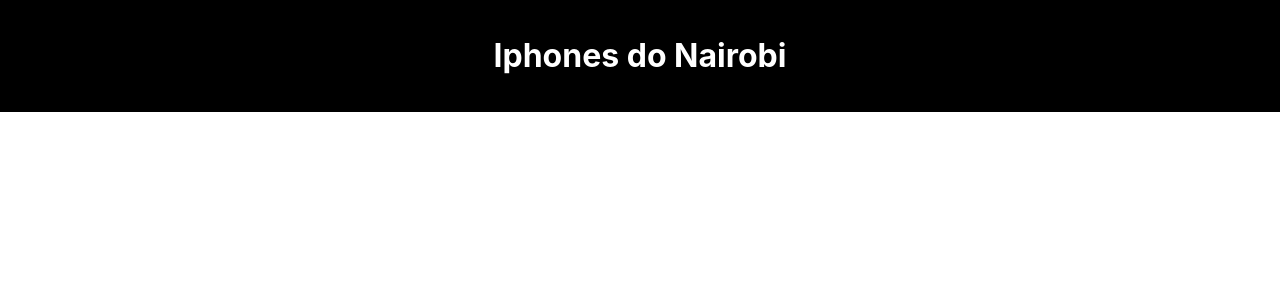
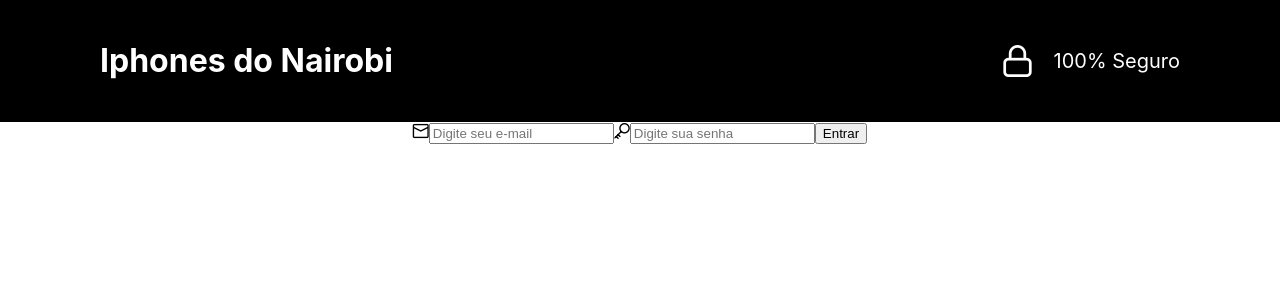
Before and after one commit to mateusmautone/IphonesNairobi, a React (Create React App) app: page /login in a window 1280 px wide. Shown: the top 300 px of the page. Built offline with nearby package versions, Linux system fonts and the light colour scheme.

Commit message:
tela login crua + sistema login

```diff
--- a/package.json
+++ b/package.json
@@ -6,6 +6,7 @@
     "@testing-library/jest-dom": "^5.17.0",
     "@testing-library/react": "^13.4.0",
     "@testing-library/user-event": "^13.5.0",
+    "primeicons": "^7.0.0",
     "react": "^18.2.0",
     "react-dom": "^18.2.0",
     "react-router-dom": "^6.22.3",
--- a/src/App.styles.js
+++ b/src/App.styles.js
@@ -3,13 +3,30 @@
 export const HeaderLogin = styled.header`
     background-color: black;
     display: flex;
-    justify-content: center;
-    align-items: center;
-    height: 100%; -
+    justify-content: space-between; /* Alinha os itens à esquerda e à direita */
+    align-items: center; /* Alinha os itens verticalmente no centro */
+    height: 100%;
 `;
 
 export const Title = styled.h1`
     color: white;
-    padding: 15px;
+    padding-left: 100px;
+    padding-top: 20px;
+    padding-bottom: 20px;
+`;
 
+export const FormsLogin = styled.div``;
+
+export const Subtitle = styled.div`
+    color: white;
+    display: flex;
+    align-items: center;
+    gap: 20px;
+    padding-right: 100px;
+    font-size: 20px;
 `;
+
+export const Icon = styled.i`
+    color: white;
+    font-size: 2.0rem;
+`;
--- a/src/Login.js
+++ b/src/Login.js
@@ -1,11 +1,44 @@
 import React from "react";
 import * as S from './App.styles'
+import 'primeicons/primeicons.css';
+import { useState } from "react";
 
 const Login = () => {
+
+    const[nome, setNome] = useState('');
+    const[senha, setSenha] = useState('');
+
+    const handleChangeSenha = (event) =>{
+        setSenha(event.target.value);
+
+    }
+
+    const handleChangeNome = (event) =>{
+        setNome(event.target.value);
+
+    }
+
+    const handleClick = () => {
+        console.log(senha + nome)
+    }
+
     return(
-        <S.HeaderLogin>
-            <S.Title>Iphones do Nairobi</S.Title>
-        </S.HeaderLogin>
+        <div className="container">
+                <S.HeaderLogin>
+                    <S.Title>Iphones do Nairobi</S.Title>
+                    <S.Subtitle>
+                        <i className="pi pi-lock" style={{ color: 'white',  fontSize: '2.0rem'  }}></i>
+                        100% Seguro
+                    </S.Subtitle>
+                </S.HeaderLogin>
+            <S.FormsLogin>
+                <i className="pi pi-envelope"></i>
+                <input type="text" value={nome} onChange={handleChangeNome} placeholder="Digite seu e-mail"></input>
+                <i className="pi pi-key"></i>
+                <input type="password" value={senha} onChange={handleChangeSenha} id="senha" placeholder="Digite sua senha"></input>
+                <button onClick={handleClick}>Entrar</button>
+            </S.FormsLogin>
+        </div>
     )
 }
 
```
Also changed, not shown: 1 other file (tests, documents, lock files or other folders).
